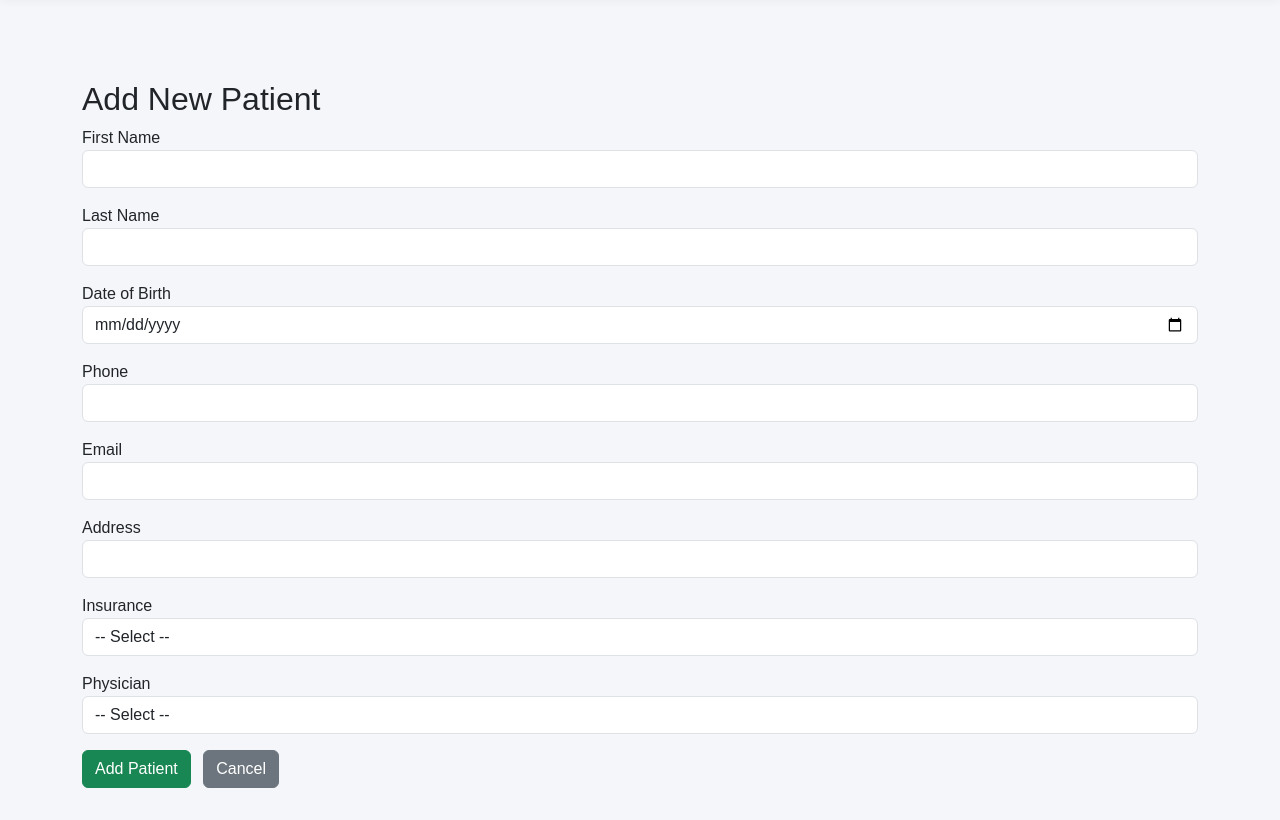
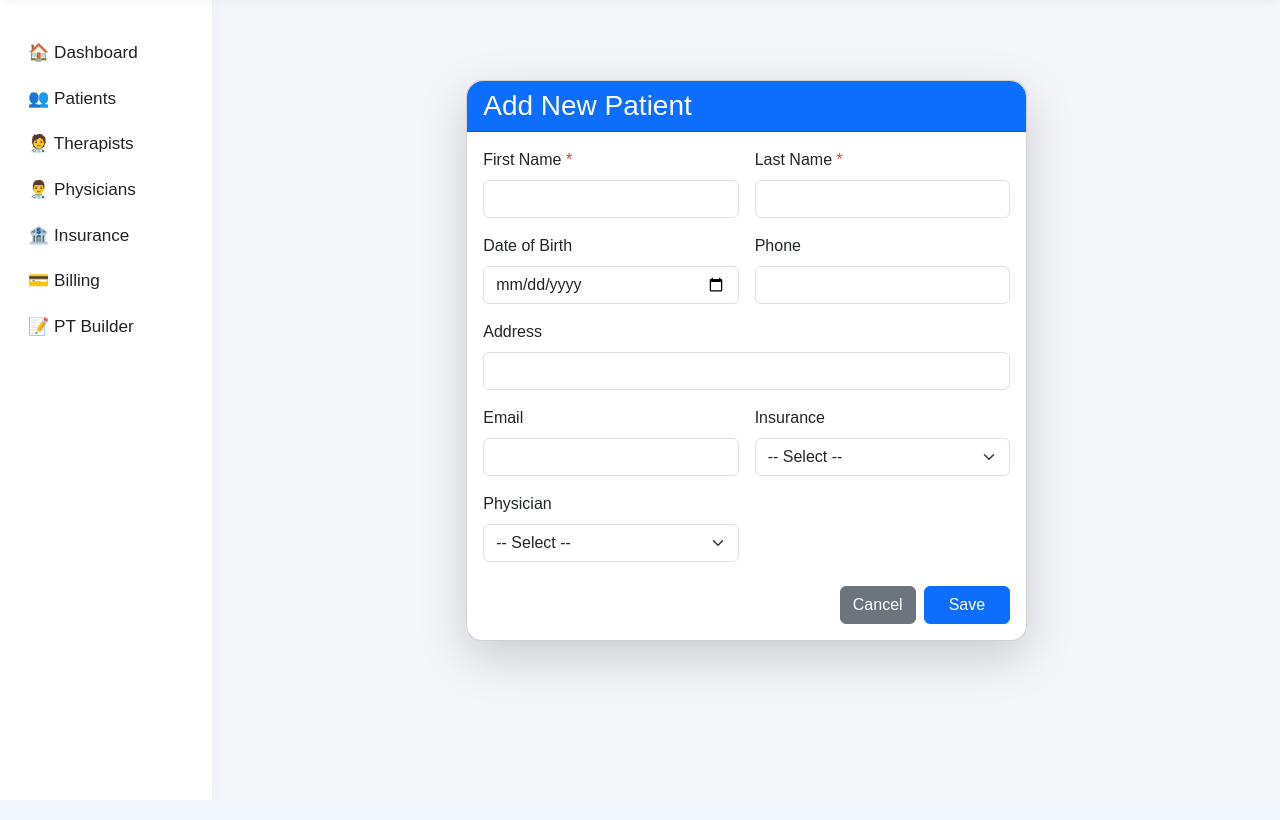
Before and after one commit to KLcoding01/pt-eval-flask, a Flask app: page /patients/new in a window 1280 px wide. Shown: the part 56-876 px from the top of the page. Run offline with Flask 3, Linux system fonts and the light colour scheme; the visitor is signed in with stand-in values (Sample User, id 1).

Commit message:
Deploy: update all code, templates, and dependencies for Render

```diff
--- a/app.py
+++ b/app.py
@@ -211,55 +211,55 @@ def dashboard():
     return render_template('dashboard.html')
 
 # ========== PATIENT CRUD ==========
+
+# 1. List all patients
 @app.route('/patients')
-@login_required
 def patients_list():
     patients = Patient.query.all()
-    return render_template('patients.html', patients=patients, active_page='patients')
+    return render_template('patients.html', patients=patients)
 
+# 2. Add new patient
 @app.route('/patients/new', methods=['GET', 'POST'])
-@login_required
 def new_patient():
     if request.method == 'POST':
         first_name = request.form.get('first_name')
         last_name = request.form.get('last_name')
-        dob_str = request.form.get('dob')
-        dob = datetime.strptime(dob_str, "%Y-%m-%d").date() if dob_str else None
+        dob = request.form.get('dob')
         phone = request.form.get('phone')
-        email = request.form.get('email')
         address = request.form.get('address')
-        insurance_id = request.form.get('insurance_id')
-        physician_id = request.form.get('physician_id')
-        insurance_id = int(insurance_id) if insurance_id else None
-        physician_id = int(physician_id) if physician_id else None
+
         if not first_name or not last_name:
-            flash("First and last name required.", "danger")
+            flash("First name and last name are required.", "danger")
             return redirect(url_for('new_patient'))
+
         patient = Patient(
             first_name=first_name,
             last_name=last_name,
             dob=dob,
             phone=phone,
-            email=email,
-            address=address,
-            insurance_id=insurance_id,
-            physician_id=physician_id
+            address=address
         )
-        try:
-            db.session.add(patient)
-            db.session.commit()
-            flash("New patient added!", "success")
-            return redirect(url_for('patients_list'))
-        except Exception as e:
-            db.session.rollback()
-            flash(f"Error adding patient: {e}", "danger")
-            return redirect(url_for('new_patient'))
+        db.session.add(patient)
+        db.session.commit()
+        flash("New patient added!", "success")
+        return redirect(url_for('patients_list'))
+    return render_template('patient_form.html', patient=None)
 
-    insurances = Insurance.query.all()
-    physicians = Physician.query.all()
-    return render_template('patient_form.html', insurances=insurances, physicians=physicians, active_page='new_patient')
+# 3. Edit patient
+@app.route('/patients/<int:patient_id>/edit', methods=['GET', 'POST'])
+def edit_patient(patient_id):
+    patient = Patient.query.get_or_404(patient_id)
+    if request.method == 'POST':
+        patient.first_name = request.form.get('first_name')
+        patient.last_name = request.form.get('last_name')
+        patient.dob = request.form.get('dob')
+        patient.phone = request.form.get('phone')
+        patient.address = request.form.get('address')
 
-# ... Add your other patient/therapist/physician/insurance CRUD routes as before ...
+        db.session.commit()
+        flash("Patient updated!", "success")
+        return redirect(url_for('patients_list'))
+    return render_template('patient_form.html', patient=patient)
 
 # ========== VISIT CRUD WITH GOOGLE CALENDAR SYNC ==========
 @app.route('/visits')
--- a/templates/base.html
+++ b/templates/base.html
@@ -16,7 +16,7 @@
       font-family: Arial, sans-serif;
       min-height: 100vh;
       margin: 0;
-      padding-top: 56px; /* space for navbar */
+      padding-top: 56px;
     }
     .navbar {
       background: #2176ff;
@@ -60,7 +60,6 @@
     .navbar-right a:hover {
       color: #ffe066 !important;
     }
-    /* Sidebar Styles */
     .sidebar {
       background: #fff;
       border-right: 1px solid #f1f1f1;
@@ -82,11 +81,9 @@
       color: #2176ff;
       font-weight: bold;
     }
-    /* Main content area */
     .main-content {
       padding: 32px 32px 32px 32px;
     }
-    /* Flash messages */
     #flashes {
       max-width: 600px;
       margin: 16px auto;
@@ -127,7 +124,6 @@
     </div>
   </nav>
 
-  <!-- Optional: Flash Messages -->
   {% with messages = get_flashed_messages(with_categories=true) %}
     {% if messages %}
       <div id="flashes">
@@ -142,8 +138,7 @@
 
   <div class="container-fluid">
     <div class="row">
-      <!-- Optional Sidebar (Uncomment to enable left nav, or add logic to enable per-page) -->
-      {#
+      <!-- ENABLED SIDEBAR (left nav) -->
       <nav class="col-md-3 col-lg-2 d-none d-md-block sidebar">
         <div class="list-group list-group-flush">
           <a href="{{ url_for('dashboard') }}" class="list-group-item {% if active_page == 'dashboard' %}active{% endif %}">🏠 Dashboard</a>
@@ -155,9 +150,8 @@
           <a href="{{ url_for('pt_builder') }}" class="list-group-item {% if active_page == 'pt_builder' %}active{% endif %}">📝 PT Builder</a>
         </div>
       </nav>
-      #}
       <!-- Main Content -->
-      <main class="col main-content">
+      <main class="col-md-9 col-lg-10 main-content">
         {% block content %}{% endblock %}
       </main>
     </div>
--- a/templates/patient_form.html
+++ b/templates/patient_form.html
@@ -1,35 +1,51 @@
 {% extends "base.html" %}
+{% block title %}{{ 'Edit' if patient else 'Add' }} Patient - Clinic Scheduler{% endblock %}
+
 {% block content %}
 <div class="container mt-5">
-  <h2>{{ 'Edit Patient' if edit else 'Add New Patient' }}</h2>
-  <form method="post">
-    <div class="mb-3">
-      <label>First Name</label>
-      <input type="text" name="first_name" class="form-control" value="{{ patient.first_name if patient else '' }}">
+  <div class="row justify-content-center">
+    <div class="col-md-8 col-lg-7">
+      <div class="card shadow-lg rounded-4">
+        <div class="card-header bg-primary text-white rounded-top-4">
+          <h3 class="mb-0">{{ 'Edit' if patient else 'Add New' }} Patient</h3>
         </div>
-    <div class="mb-3">
-      <label>Last Name</label>
-      <input type="text" name="last_name" class="form-control" value="{{ patient.last_name if patient else '' }}">
+        <div class="card-body">
+          <form method="post" autocomplete="off">
+            <div class="row g-3">
+              <div class="col-sm-6">
+                <label for="first_name" class="form-label">First Name <span class="text-danger">*</span></label>
+                <input type="text" class="form-control" id="first_name" name="first_name"
+                  value="{{ patient.first_name if patient else '' }}" required>
               </div>
-    <div class="mb-3">
-      <label>Date of Birth</label>
-      <input type="date" name="dob" class="form-control" value="{{ patient.dob.strftime('%Y-%m-%d') if patient and patient.dob else '' }}">
+              <div class="col-sm-6">
+                <label for="last_name" class="form-label">Last Name <span class="text-danger">*</span></label>
+                <input type="text" class="form-control" id="last_name" name="last_name"
+                  value="{{ patient.last_name if patient else '' }}" required>
               </div>
-    <div class="mb-3">
-      <label>Phone</label>
-      <input type="text" name="phone" class="form-control" value="{{ patient.phone if patient else '' }}">
+              <div class="col-sm-6">
+                <label for="dob" class="form-label">Date of Birth</label>
+                <input type="date" class="form-control" id="dob" name="dob"
+                  value="{% if patient and patient.dob %}{{ patient.dob if patient.dob.__class__.__name__ != 'date' else patient.dob.strftime('%Y-%m-%d') }}{% endif %}">
               </div>
-    <div class="mb-3">
-      <label>Email</label>
-      <input type="email" name="email" class="form-control" value="{{ patient.email if patient else '' }}">
+              <div class="col-sm-6">
+                <label for="phone" class="form-label">Phone</label>
+                <input type="text" class="form-control" id="phone" name="phone"
+                  value="{{ patient.phone if patient else '' }}">
               </div>
-    <div class="mb-3">
-      <label>Address</label>
-      <input type="text" name="address" class="form-control" value="{{ patient.address if patient else '' }}">
+              <div class="col-12">
+                <label for="address" class="form-label">Address</label>
+                <input type="text" class="form-control" id="address" name="address"
+                  value="{{ patient.address if patient else '' }}">
               </div>
-    <div class="mb-3">
-      <label>Insurance</label>
-      <select name="insurance_id" class="form-control">
+              <!-- Optional fields -->
+              <div class="col-sm-6">
+                <label for="email" class="form-label">Email</label>
+                <input type="email" class="form-control" id="email" name="email"
+                  value="{{ patient.email if patient and patient.email else '' }}">
+              </div>
+              <div class="col-sm-6">
+                <label for="insurance_id" class="form-label">Insurance</label>
+                <select class="form-select" id="insurance_id" name="insurance_id">
                   <option value="">-- Select --</option>
                   {% for ins in insurances %}
                     <option value="{{ ins.id }}" {% if patient and patient.insurance_id == ins.id %}selected{% endif %}>
@@ -38,9 +54,9 @@
                   {% endfor %}
                 </select>
               </div>
-    <div class="mb-3">
-      <label>Physician</label>
-      <select name="physician_id" class="form-control">
+              <div class="col-sm-6">
+                <label for="physician_id" class="form-label">Physician</label>
+                <select class="form-select" id="physician_id" name="physician_id">
                   <option value="">-- Select --</option>
                   {% for doc in physicians %}
                     <option value="{{ doc.id }}" {% if patient and patient.physician_id == doc.id %}selected{% endif %}>
@@ -49,25 +65,26 @@
                   {% endfor %}
                 </select>
               </div>
-    <button type="submit" class="btn btn-success">{{ 'Update' if edit else 'Add Patient' }}</button>
-    <a href="{{ url_for('patients_list') }}" class="btn btn-secondary ms-2">Cancel</a>
+            </div>
+            <div class="d-flex justify-content-end mt-4">
+              <a href="{{ url_for('patients_list') }}" class="btn btn-secondary me-2">Cancel</a>
+              <button type="submit" class="btn btn-primary px-4">{{ 'Update' if patient else 'Save' }}</button>
+            </div>
           </form>
-
-  {% if edit and patient and patient.id %}
-  <div class="card mt-5 border-danger">
-    <div class="card-header bg-danger text-white">
-      ⚠️ Delete Patient
+          {% with messages = get_flashed_messages(with_categories=true) %}
+            {% if messages %}
+              <div class="mt-4">
+                {% for category, message in messages %}
+                  <div class="alert alert-{{ 'warning' if category == 'danger' else category }} rounded-3 mb-2">
+                    {{ message }}
                   </div>
-    <div class="card-body">
-      <p>This will permanently delete the patient and associated records.</p>
-      <form method="POST" action="{{ url_for('delete_patient', patient_id=patient.id) }}">
-        <button type="submit" class="btn btn-danger"
-                onclick="return confirm('Are you sure you want to delete this patient? This cannot be undone.')">
-          Delete Patient
-        </button>
-      </form>
+                {% endfor %}
+              </div>
+            {% endif %}
+          {% endwith %}
         </div>
       </div>
-  {% endif %}
+    </div>
+  </div>
 </div>
 {% endblock %}
```
Also changed, not shown: templates/patients.html (+22 -1 lines). Lines whose indentation alone changed are shown as unchanged.
